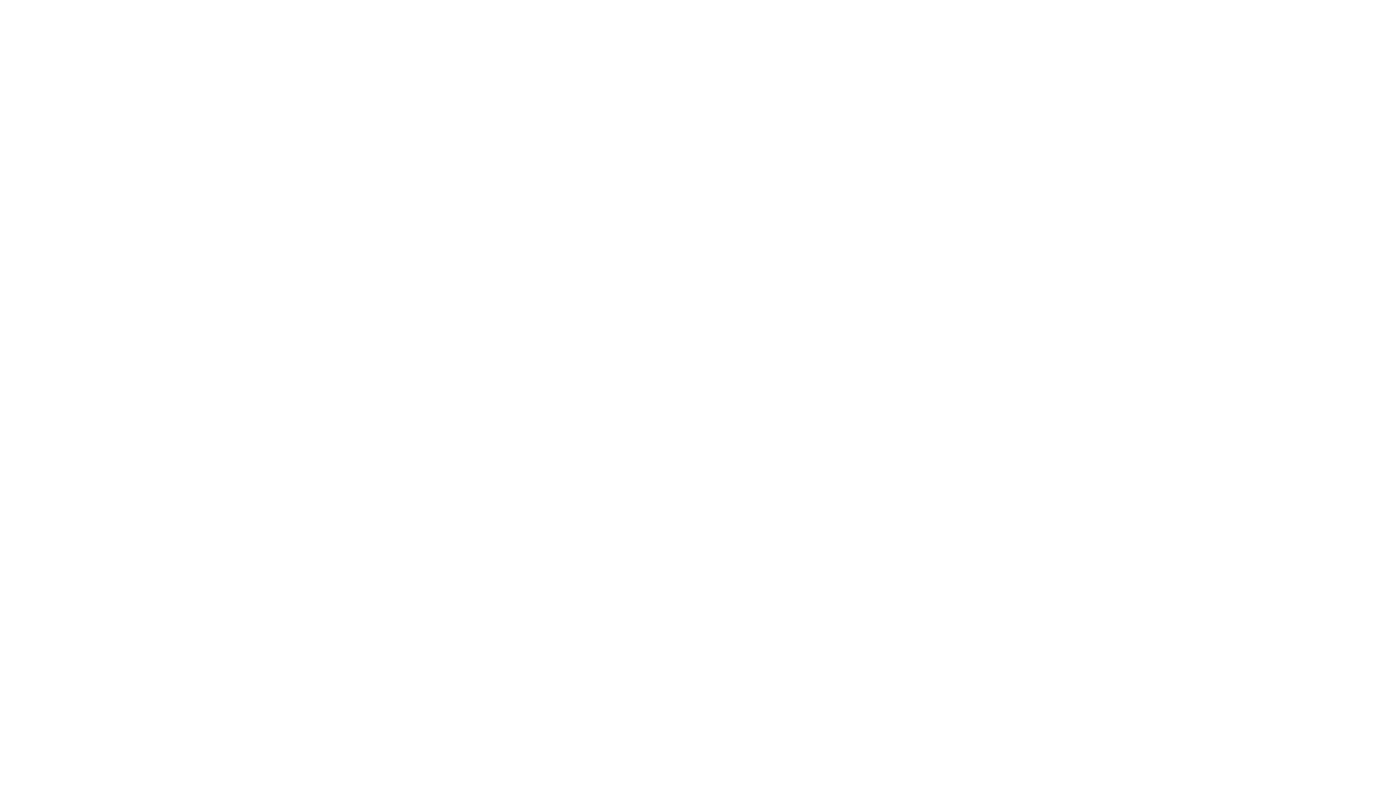
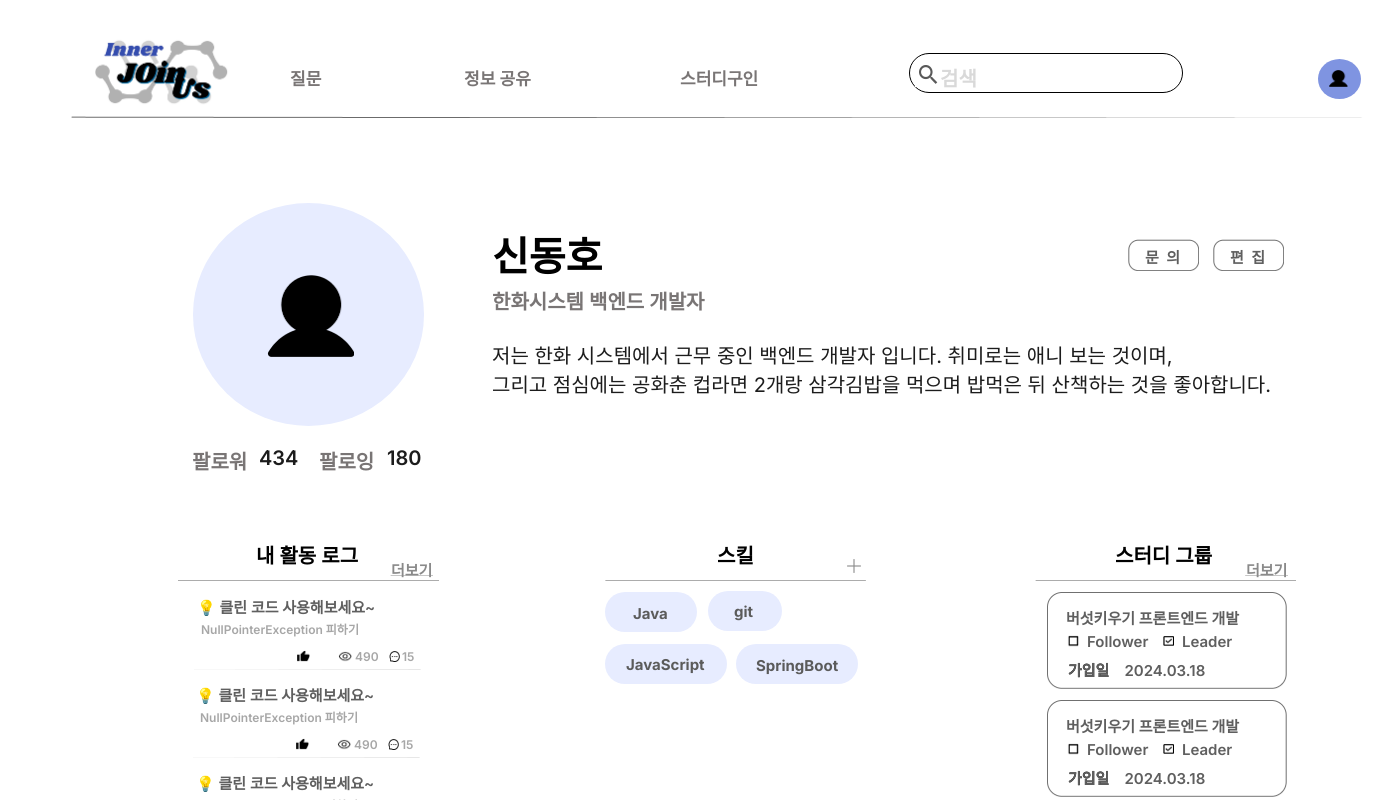
Before and after one commit to beyond-sw-camp/be04-3rd-ThisDotE-InnerJoin-Us, a Vue app: page /viewuserprofile in a window 1280 px wide. Before the commit this address had no page. Shown: the top 800 px of the page, 1382 px wide, since content can reach past the window. Built offline with nearby package versions, Linux system fonts and the light colour scheme.

Commit message:
ViewUserProfile done

```diff
--- a/src/router/index.js
+++ b/src/router/index.js
@@ -1,5 +1,6 @@
 import {createRouter, createWebHistory} from 'vue-router';
 import MainPageBeforeLogin from '@/views/MainPage/MainPageBeforeLogin/MainPageBeforeLogin.vue';
+import ViewUserProfile from '@/views/UserProfile/ViewUserProfile/VIewUserProfile.vue';
 
 
 const router = createRouter({
@@ -8,6 +9,10 @@ const router = createRouter({
         {
             path: '/mainpagebeforelogin',
             component: MainPageBeforeLogin
+        },
+        {
+            path: '/viewuserprofile',
+            component: ViewUserProfile
         }
     ]
 })
--- a/src/views/UserProfile/VIewUserProfile/VIewUserProfile.vue
+++ b/src/views/UserProfile/VIewUserProfile/VIewUserProfile.vue
@@ -186,5 +186,6 @@
 </script>
 
 <style scoped>
-
+    @import '@/assets/css/UserProfile/ViewUserProfile/globals.css';
+    @import '@/assets/css/UserProfile/ViewUserProfile/style.css';
 </style>
```
